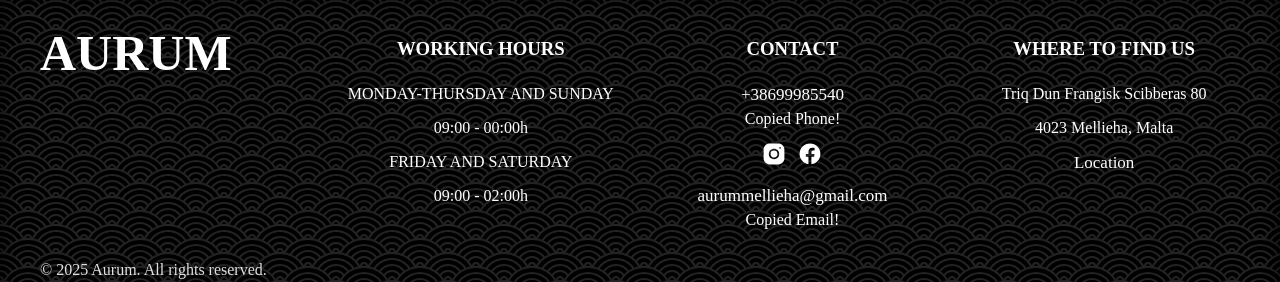
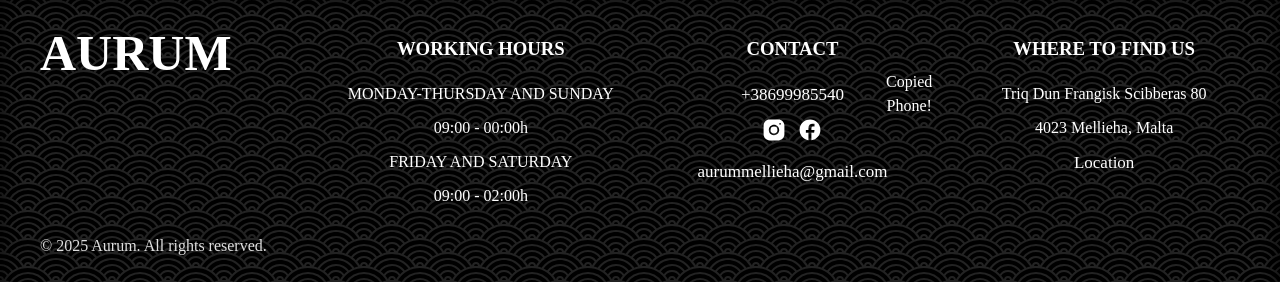
Before and after one commit to aleksa13122/mockup1, a React (Vite) app: page / in a window 1280 px wide. Both pictures are taken after a click on the link "+38699985540". Shown: the part 3974-4256 px from the top of the page. Built offline with nearby package versions, Linux system fonts and the light colour scheme.

Commit message:
95% done

```diff
--- a/src/components/Contact.css
+++ b/src/components/Contact.css
@@ -76,3 +76,13 @@
     hue-rotate(168deg) brightness(90%) contrast(90%);
   transform: translateY(-2px);
 }
+li {
+  position: relative; /* roditelj postaje referenca */
+}
+
+.popup {
+  position: absolute; /* izlazi iz flow-a */
+  left: 80%; /* 10% desno od linka */
+  top: 50%; /* vertikalno centrirano */
+  transform: translateY(-50%);
+}
--- a/src/components/Contact.jsx
+++ b/src/components/Contact.jsx
@@ -4,22 +4,23 @@ import facebookIcon from "../assets/images/icons/icons8-facebook.svg";
 import { useState } from "react";
 
 export default function Contact() {
-  const [showPopup, setShowPoput] = useState(false);
+  const [showPopup, setShowPopup] = useState(false);
+  const [showPopupPhone, setShowPopupPhone] = useState(false);
 
   function Popup() {
-    setShowPoput(true);
+    setShowPopup(true);
     navigator.clipboard.writeText(" aurummellieha@gmail.com");
 
     setTimeout(() => {
-      setShowPoput(false);
+      setShowPopup(false);
     }, 5000);
   }
   function PopupPhone() {
-    setShowPoput(true);
+    setShowPopupPhone(true);
     navigator.clipboard.writeText("+386 999 855 40");
 
     setTimeout(() => {
-      setShowPoput(false);
+      setShowPopupPhone(false);
     }, 5000);
   }
 
@@ -46,7 +47,7 @@ export default function Contact() {
               <a onClick={PopupPhone} className="phone-copy">
                 +38699985540
               </a>
-              {showPopup && <div className="popup">Copied Phone!</div>}
+              {showPopupPhone && <div className="popup">Copied Phone!</div>}
             </li>
             <div className="contact-icons">
               <a
```
